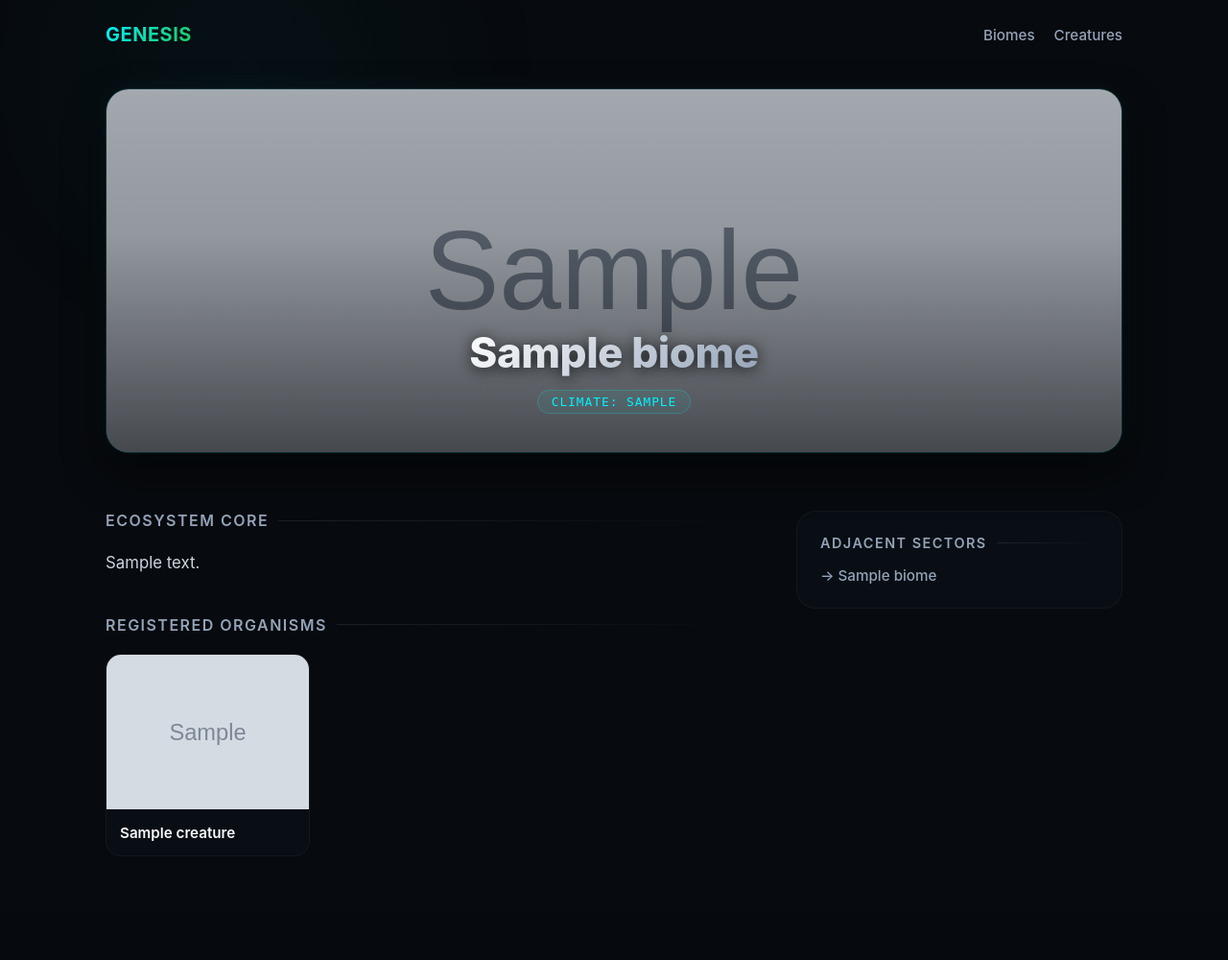
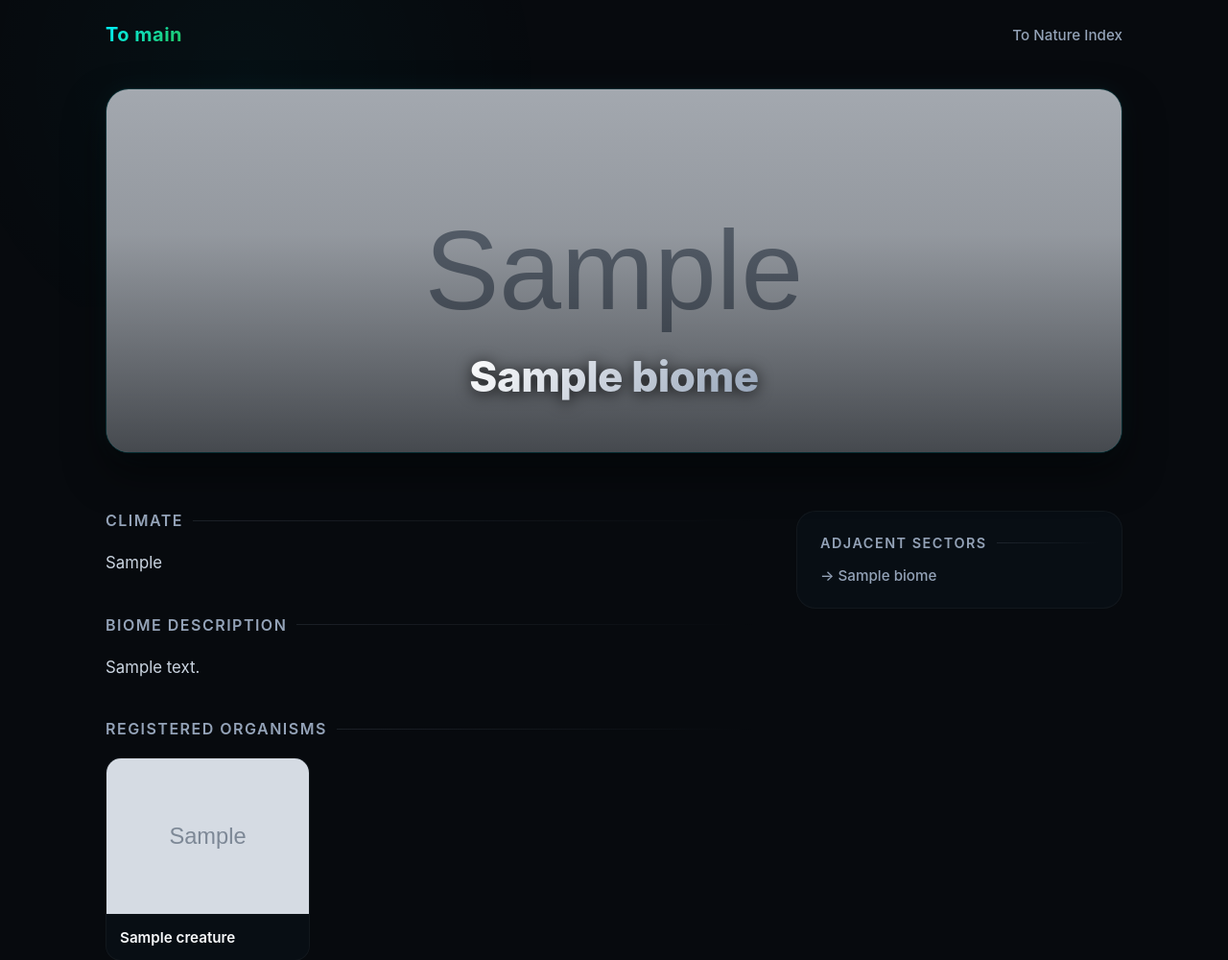
Before and after one commit to Solar01s/Nature-s_word, a Django app: page /nature_index/biome/1/ in a window 1280 px wide. Shown: the top 1000 px of the page at 96% size. Before the commit the page ends 892 px from the top, so only its background shows below. Run offline with Django 5.2, Linux system fonts and the light colour scheme; tables that the repository leaves empty hold one stand-in row (values such as "Sample post"); grey boxes marked "Sample" are stand-in pictures.

Commit message:
Update biome.html

```diff
--- a/templates/nature_index/biome.html
+++ b/templates/nature_index/biome.html
@@ -3,7 +3,7 @@
 <head>
     <meta charset="UTF-8">
     <meta name="viewport" content="width=device-width, initial-scale=1.0">
-    <title>{{ biome.name }} — Ecosystem</title>
+    <title>{{ biome.name }} — Biome</title>
     <style>
         :root {
             --bg-dark: #070a0e;
@@ -292,11 +292,8 @@
 <body>
 
     <nav>
-        <a href="/" class="logo">GENESIS</a>
-        <div class="nav-links">
-            <a href="#" class="nav-item">Biomes</a>
-            <a href="#" class="nav-item">Creatures</a>
-        </div>
+        <a href="/" class="logo">To main</a>
+        <a href="{% url 'nature_index' %}" class="nav-item">To Nature Index</a>
     </nav>
 
     <main>
@@ -305,15 +302,21 @@
                 <img src="{{ biome.image }}" alt="{{ biome.name }}" class="earth-image">
             {% endif %}
             <h1 class="biome-title">{{ biome.name }}</h1>
-            <div class="climate-badge">Climate: {{ biome.climate }}</div>
         </div>
 
         <div class="content-split">
             <div class="left-column">
+
                 <section style="margin-bottom: 40px;">
-                    <h2 class="section-header">Ecosystem Core</h2>
+                    <h2 class="section-header">Climate</h2>
+                    <p class="description-text">{{ biome.climate }}</p>
+                </section>
+
+                <section style="margin-bottom: 40px;">
+                    <h2 class="section-header">Biome Description</h2>
                     <p class="description-text">{{ biome.description }}</p>
                 </section>
+
                 <section>
                     <h2 class="section-header">Registered Organisms</h2>
                     <div class="grid-layout">
```
